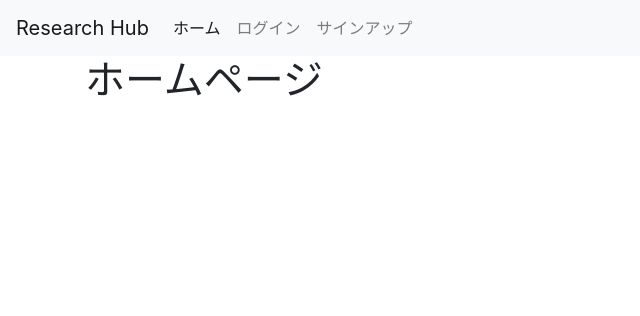
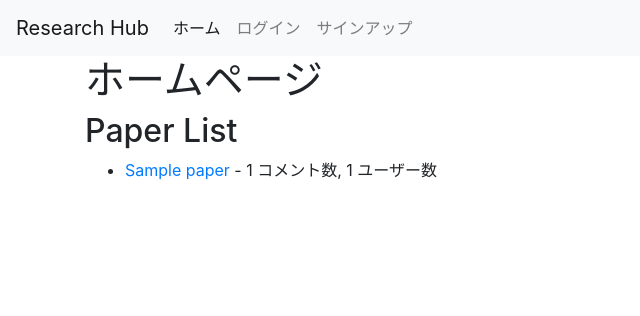
Before and after one commit to f-mitsuji/Django-project, a Django app: page / in a window 1280 px wide. Shown: the top 316 px of the page, without its empty margins (0-640 px from the left). Run offline with Django 5.2, Linux system fonts and the light colour scheme; tables that the repository leaves empty hold one stand-in row (values such as "Sample post"); some libraries are stand-ins or nearby versions.

Commit message:
ホームページにpaper一覧とユーザ数コメント数追加

```diff
--- a/homepage/templates/homepage/home.html
+++ b/homepage/templates/homepage/home.html
@@ -1,7 +1,20 @@
-{% extends 'base.html' %} {% block title %}ホームページ{% endblock %}
+{% extends 'base.html' %}
+
+{% block title %}ホームページ{% endblock %}
 
 {%block content %}
 
-<h1>ホームページ</h1>
+  <h1>ホームページ</h1>
+
+  <h2>Paper List</h2>
+  <ul>
+    {% for paper in papers %}
+      <li>
+        <a href="{% url 'papers:paper_detail' paper.id %}">{{ paper.title }}</a>
+        - {{ paper.comments_count }} コメント数,
+        {{ paper.unique_users_count }} ユーザー数
+      </li>
+    {% endfor %}
+  </ul>
 
 {% endblock %}
--- a/homepage/urls.py
+++ b/homepage/urls.py
@@ -1,5 +1,7 @@
 from django.urls import path
 from . import views
+
+app_name = 'homepage'
 
 urlpatterns = [
     path('', views.HomePageView.as_view(), name='home'),
--- a/homepage/views.py
+++ b/homepage/views.py
@@ -1,5 +1,22 @@
-from django.views.generic import TemplateView
+from django.views.generic import TemplateView, ListView
+from django.db.models import Count, Prefetch
+from papers.models import Paper, Comment
 
 
 class HomePageView(TemplateView):
     template_name = 'homepage/home.html'
+
+
+class HomePageView(ListView):
+    model = Paper
+    template_name = 'homepage/home.html'
+    context_object_name = 'papers'
+
+    def get_queryset(self):
+        queryset = super().get_queryset().prefetch_related(
+            Prefetch('comments', queryset=Comment.objects.all())
+        ).annotate(
+            comments_count=Count('comments'),
+            unique_users_count=Count('comments__author', distinct=True)
+        )
+        return queryset
```
